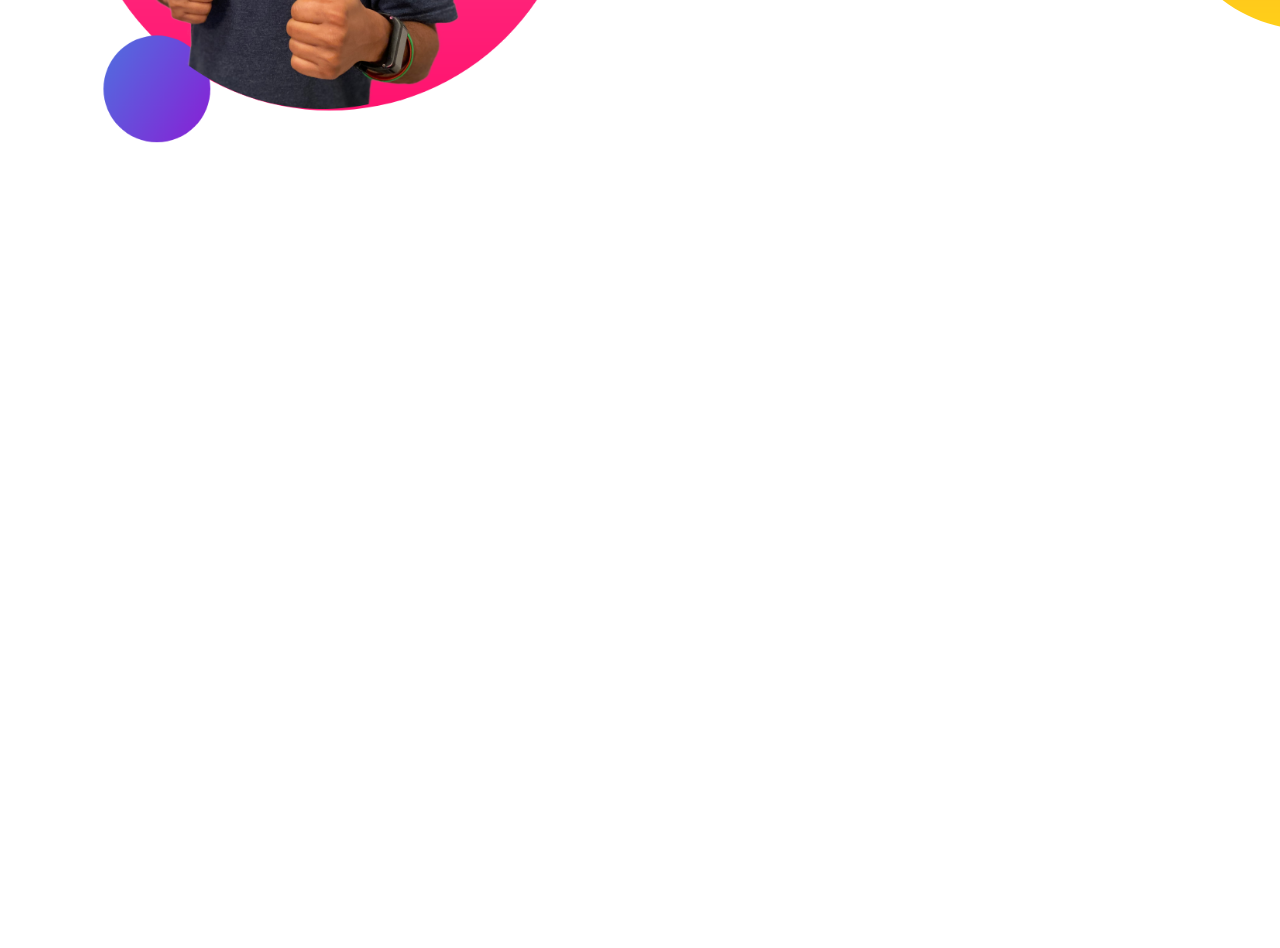
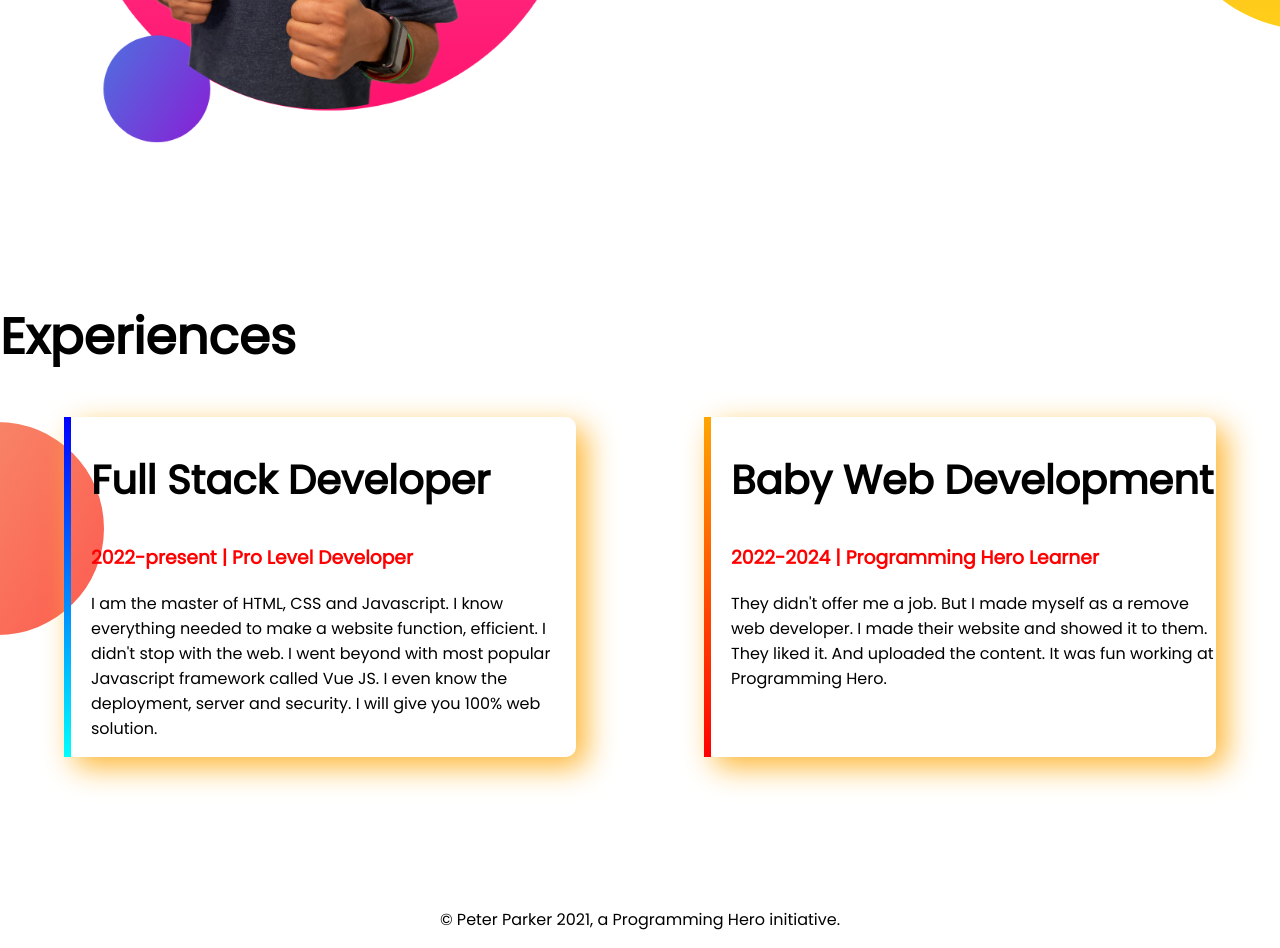
Before and after one commit to NadiaDipa/developer-portfolio, a plain HTML site: page index.html in a window 1280 px wide. Shown: the part 1001-1949 px from the top of the page. Before the commit the page ends 1301 px from the top, so only its background shows below. Drawn offline with Linux system fonts and the light colour scheme.

Commit message:
footer and experience added

```diff
--- a/index.html
+++ b/index.html
@@ -13,7 +13,7 @@
 </head>
 
 <body>
-    <section class="top-banner">
+    <section class="top-banner flexible-container">
         <div class="half-width">
             <h1>Welcome To</h1>
             <h1> <span class="orange-color"> Nadia Dipa </span>World!</h1>
@@ -30,7 +30,7 @@
             <img src="img/Picture1.png" alt="">
         </div>
     </section>
-    <section class="dream-big">
+    <section class="dream-big flexible-container">
         <div class="half-width">
             <img src="img/jhankar2.png" alt="">
         </div>
@@ -40,9 +40,33 @@
             <p>I already learned the basic HTML and CSS. I can build any simple website. I can even teach my grandma how to make simple website. My goal is to build 3 websites and learn advanced topics.</p>
             <a class="link-button" target="_blank" href="">DOWNLOAD RESUME</a>
         </div>
+    </section>
+    <section class="experience-area">
+        <h1>Experiences</h1>
+        <div class="flexible-container">
+            <div id="full-stack-experience"  class="experience-item">
+                <h2>Full Stack Developer</h2>
+                <h3 class="orange-color">2022-present | Pro Level Developer</h3>
+                <p>
+                    I am the master of HTML, CSS and Javascript. I know everything needed to make a website function,
+                    efficient. I didn't stop with the web. I went beyond with most popular Javascript framework called
+                    Vue
+                    JS. I even know the deployment, server and security. I will give you 100% web solution.
+                </p>
+            </div>
+            <div id="web-dev-experience" class="experience-item">
+                <h2>Baby Web Development</h2>
+                <h3 class="orange-color">2022-2024 | Programming Hero Learner</h3>
+                <p>They didn't offer me a job. But I made myself as a remove web developer. I made their website and
+                    showed it to them. They liked it. And uploaded the content. It was fun working at Programming Hero.
+                </p>
+            </div>
+        </div>
+    </section>
+    <footer>
+        <p>© Peter Parker 2021, a Programming Hero initiative.</p>
+    </footer>
 
-
-    </section>
 </body>
 
 </html>
--- a/style.css
+++ b/style.css
@@ -6,14 +6,16 @@ body {
 
 h1 {
     font-size: 50px;
-
+}
+h2{
+    font-size: 40px;
 }
 
 .orange-color {
-    color: orangered;
+    color: red
 }
 
-section {
+.flexible-container {
     display: flex;
     margin-bottom: 150px;
 }
@@ -21,6 +23,7 @@ section {
 .half-width {
     width: 50%;
     padding-left: 2%;
+
 }
 
 .half-width img {
@@ -47,3 +50,33 @@ section {
     background-repeat: no-repeat;
     background-position: right;
 }
+
+.experience-area{
+    background-image: url(img/exp-bg.png);
+    background-repeat: no-repeat;
+    background-position:0vw;
+}
+
+.experience-item {
+    box-shadow: 10px 10px 30px rgb(253, 182, 51);
+    width: 40%;
+    margin-left: 5%;
+    margin-right: 5%;
+    padding-left: 20px;
+    border-radius: 10px;
+
+}
+#web-dev-experience{
+    border-left: 7px solid;
+    border-image: linear-gradient(orange, red);
+    border-image-slice: 1;
+
+}
+#full-stack-experience{
+    border-left: 7px solid;
+    border-image: linear-gradient(blue,cyan);
+    border-image-slice: 1;
+}
+footer p{
+    text-align: center;
+}
```
Also changed, not shown: img/exp-bg.png (added).
